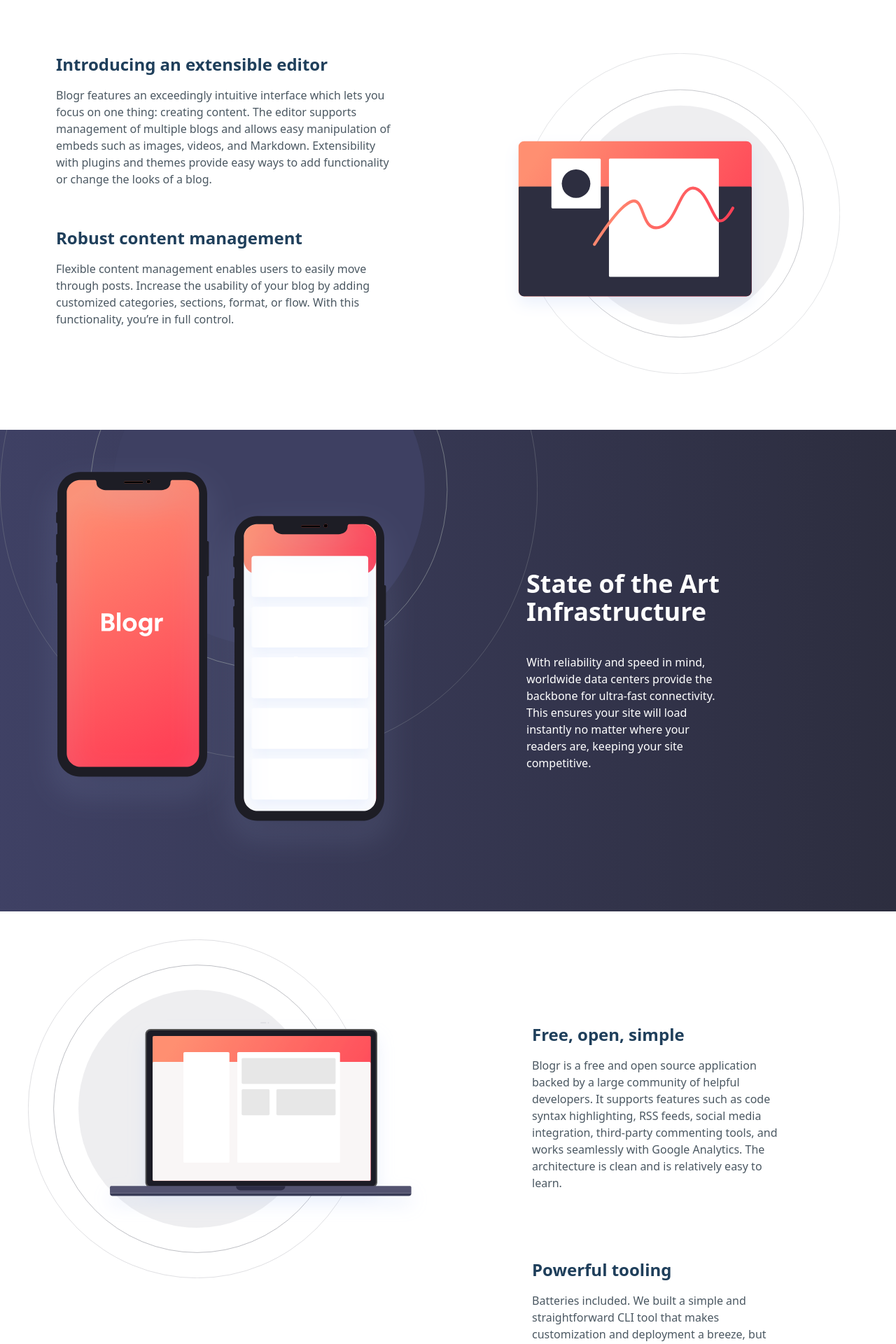
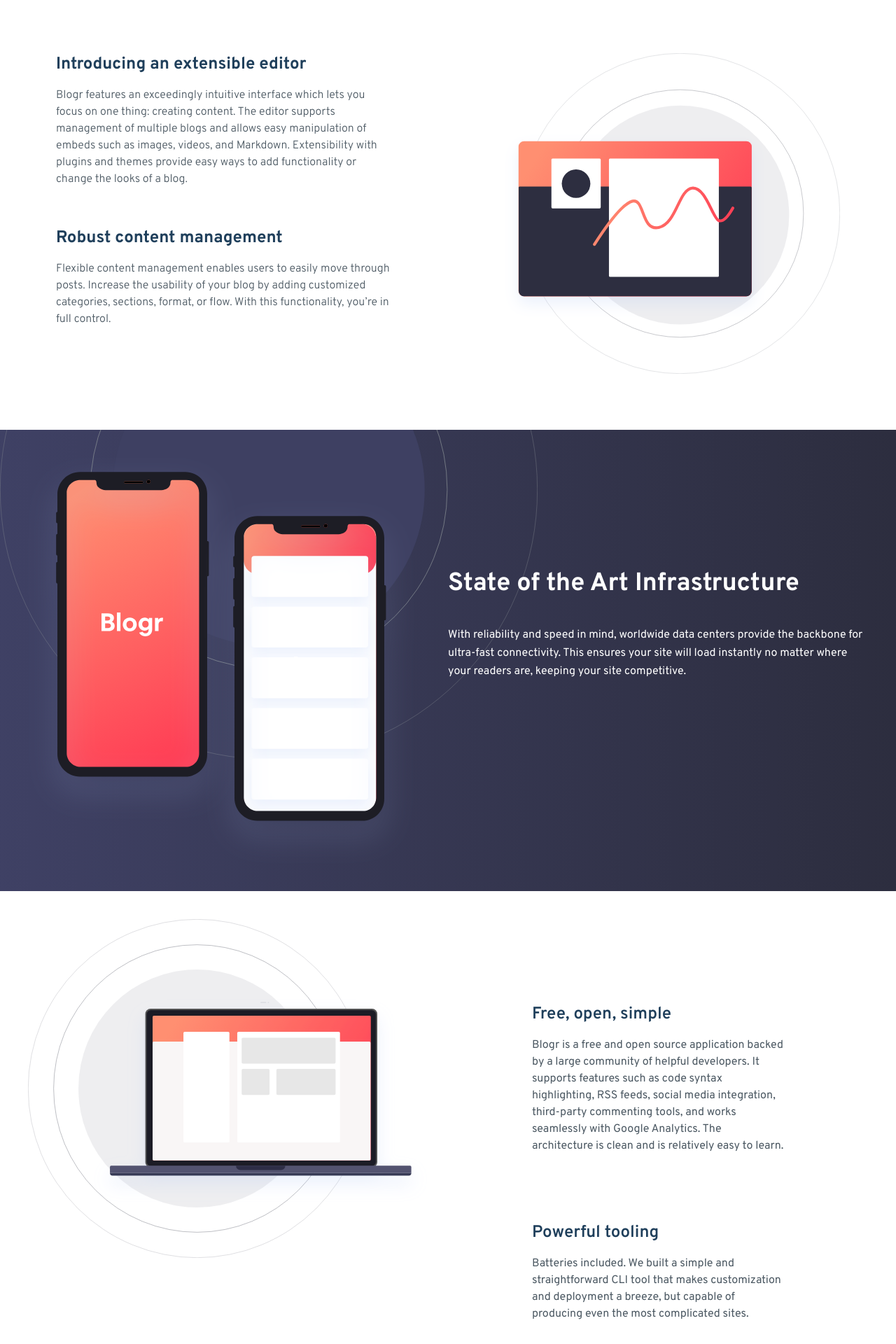
Before and after one commit to lavollmer/blogr-landingpage-lauradev, a React (Vite) app: page / in a window 1280 px wide. Shown: the part 720-2640 px from the top of the page at 70% size. Built offline with nearby package versions, Linux system fonts and the light colour scheme.

Commit message:
updated all the styling on the pages

```diff
--- a/src/components/Art.tsx
+++ b/src/components/Art.tsx
@@ -3,18 +3,21 @@ import "../App.css";
 
 const Art = () => {
   return (
-    <div className="relative flex flex-row text-white p-10">
+    <div className="relative flex flex-row text-white p-10 font-overpass">
       <div className="absolute inset-0 bg-gradient-to-r from-very-dark-desaturated-blue to-very-dark-gray-blue"></div>
       <div className="absolute inset-0 bg-art-texture"></div>
+      <div className="flex flex-row grid grid-cols-2">
         <div className="relative">
           <img src={Phones} alt="Phones" />
         </div>
-      <div className="relative flex flex-col w-1/2 h-1/2 p-40">
-        <div className="flex flex-col pb-10">
-          <h1 className="font-bold text-4xl">State of the Art Infrastructure</h1>
+        <div className="relative flex flex-col space-y-10 pt-40">
+          <div className="flex flex-col">
+            <h1 className="font-bold text-4xl">
+              State of the Art Infrastructure
+            </h1>
           </div>
-        <div>
-          <p className="text-md text-left text-white">
+          <div className="flex flex-col">
+            <p className="leading-relaxed text-md text-left text-white">
               With reliability and speed in mind, worldwide data centers provide
               the backbone for ultra-fast connectivity. This ensures your site
               will load instantly no matter where your readers are, keeping your
@@ -23,6 +26,7 @@ const Art = () => {
           </div>
         </div>
       </div>
+    </div>
   );
 };
 
--- a/src/components/Footer.tsx
+++ b/src/components/Footer.tsx
@@ -3,7 +3,7 @@ import "../index.css";
 
 const Footer = () => {
   return (
-    <div className="flex flex-row justify-evenly bg-very-dark-black-blue pt-20 pb-20 text-ubuntu">
+    <div className="flex flex-row justify-evenly bg-very-dark-black-blue pt-20 pb-20 font-ubuntu">
       <div>
         <img src={Logo} alt="Blogr Logo" />
       </div>
@@ -11,7 +11,7 @@ const Footer = () => {
         <div>
           <h1 className="font-bold text-grayish-blue">Product</h1>
         </div>
-        <div className="flex flex-col left-0 space-y-2 text-grayish-blue">
+        <div className="flex flex-col left-0 space-y-2 text-grayish-blue font-semilight">
           <p>Overview</p>
           <p>Pricing</p>
           <p>Marketplace</p>
@@ -23,7 +23,7 @@ const Footer = () => {
         <div>
           <h1 className="font-bold text-grayish-blue">Company</h1>
         </div>
-        <div className="flex flex-col left-0 space-y-2 text-grayish-blue">
+        <div className="flex flex-col left-0 space-y-2 text-grayish-blue font-semilight">
           <p>About</p>
           <p>Team</p>
           <p>Blog</p>
@@ -34,7 +34,7 @@ const Footer = () => {
         <div>
           <h1 className="font-bold text-grayish-blue">Connect</h1>
         </div>
-        <div className="flex flex-col left-0 space-y-2 text-grayish-blue">
+        <div className="flex flex-col left-0 space-y-2 text-grayish-blue font-semilight">
           <p>Contact</p>
           <p>Newsletter</p>
           <p>LinkedIn</p>
--- a/src/components/Free.tsx
+++ b/src/components/Free.tsx
@@ -2,13 +2,13 @@ import Laptop from "../assets/illustration-laptop-desktop.svg";
 
 const Free = () => {
   return (
-    <div className="flex flex-row grid grid-cols-2 p-10 text-ubuntu">
+    <div className="flex flex-row grid grid-cols-2 p-10 font-overpass">
       <div>
         <img src={Laptop} alt="laptop" />
       </div>
       <div className="flex flex-col space-y-4 p-20">
         <div className="flex flex-col space-y-4 p-10">
-          <h1 className="font-bold text-very-dark-blue text-2xl">
+          <h1 className="font-semibold text-very-dark-blue text-2xl">
             Free, open, simple
           </h1>
           <p className="text-md text-left text-very-dark-grayish-blue">
@@ -21,7 +21,7 @@ const Free = () => {
           </p>
         </div>
         <div className="flex flex-col space-y-4 p-10">
-          <h1 className="font-bold text-very-dark-blue text-2xl">
+          <h1 className="font-semibold text-very-dark-blue text-2xl">
             Powerful tooling
           </h1>
           <p className="text-md text-left text-very-dark-grayish-blue">
--- a/src/components/Future.tsx
+++ b/src/components/Future.tsx
@@ -3,7 +3,7 @@ import Editor from "../assets/illustration-editor-desktop.svg";
 
 const Future = () => {
   return (
-    <div className="flex flex-col text-ubuntu z-10">
+    <div className="flex flex-col font-overpass z-10">
       <div className="flex flex-row justify-center text-center pt-20">
         <h1 className="flex flex-row justify-center text-very-dark-blue font-bold text-center text-3xl">
           Designed for the Future
@@ -15,7 +15,7 @@ const Future = () => {
             <h2 className="font-bold text-very-dark-blue text-2xl">
               Introducing an extensible editor
             </h2>
-            <p className="text-md text-left text-very-dark-grayish-blue">
+            <p className="text-md text-left text-very-dark-grayish-blue font-light">
               Blogr features an exceedingly intuitive interface which lets you
               focus on one thing: creating content. The editor supports
               management of multiple blogs and allows easy manipulation of
@@ -28,7 +28,7 @@ const Future = () => {
             <h2 className="font-bold text-very-dark-blue text-2xl">
               Robust content management
             </h2>
-            <p className="text-md text-left text-very-dark-grayish-blue">
+            <p className="text-md text-left text-very-dark-grayish-blue font-light">
               Flexible content management enables users to easily move through
               posts. Increase the usability of your blog by adding customized
               categories, sections, format, or flow. With this functionality,
--- a/src/components/NavBar.tsx
+++ b/src/components/NavBar.tsx
@@ -4,7 +4,7 @@ import Dropdown from "./Dropdown";
 
 const NavBar = () => {
   return (
-    <div className="flex flex-row text-white text-ubuntu bg-transparent text-md p-6 font-overpass">
+    <div className="flex flex-row text-white bg-transparent text-md p-6 font-overpass">
       <div
         className="flex flex-row space-x-10 w-full p-4"
       >
```
Lines whose indentation alone changed are shown as unchanged.
